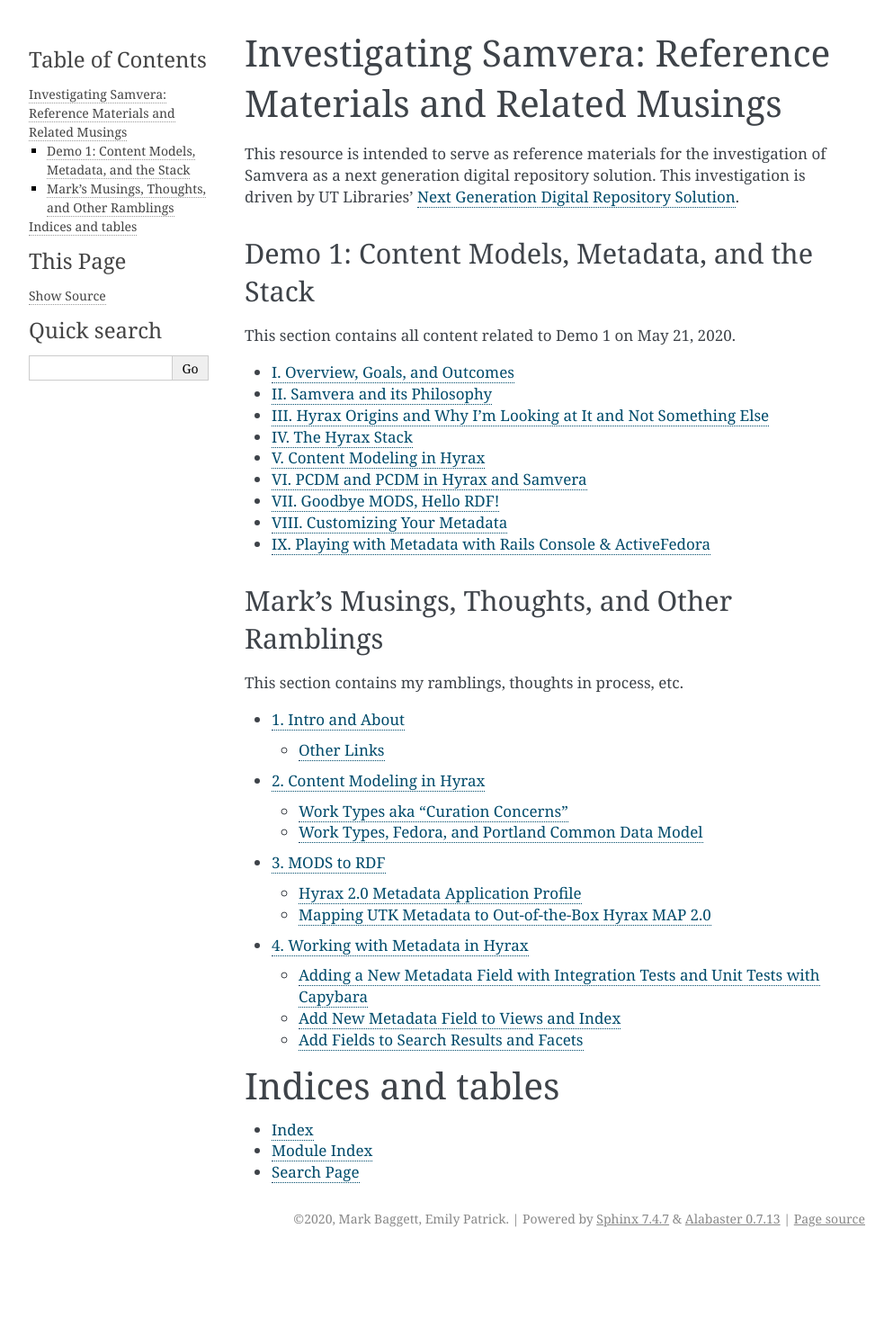
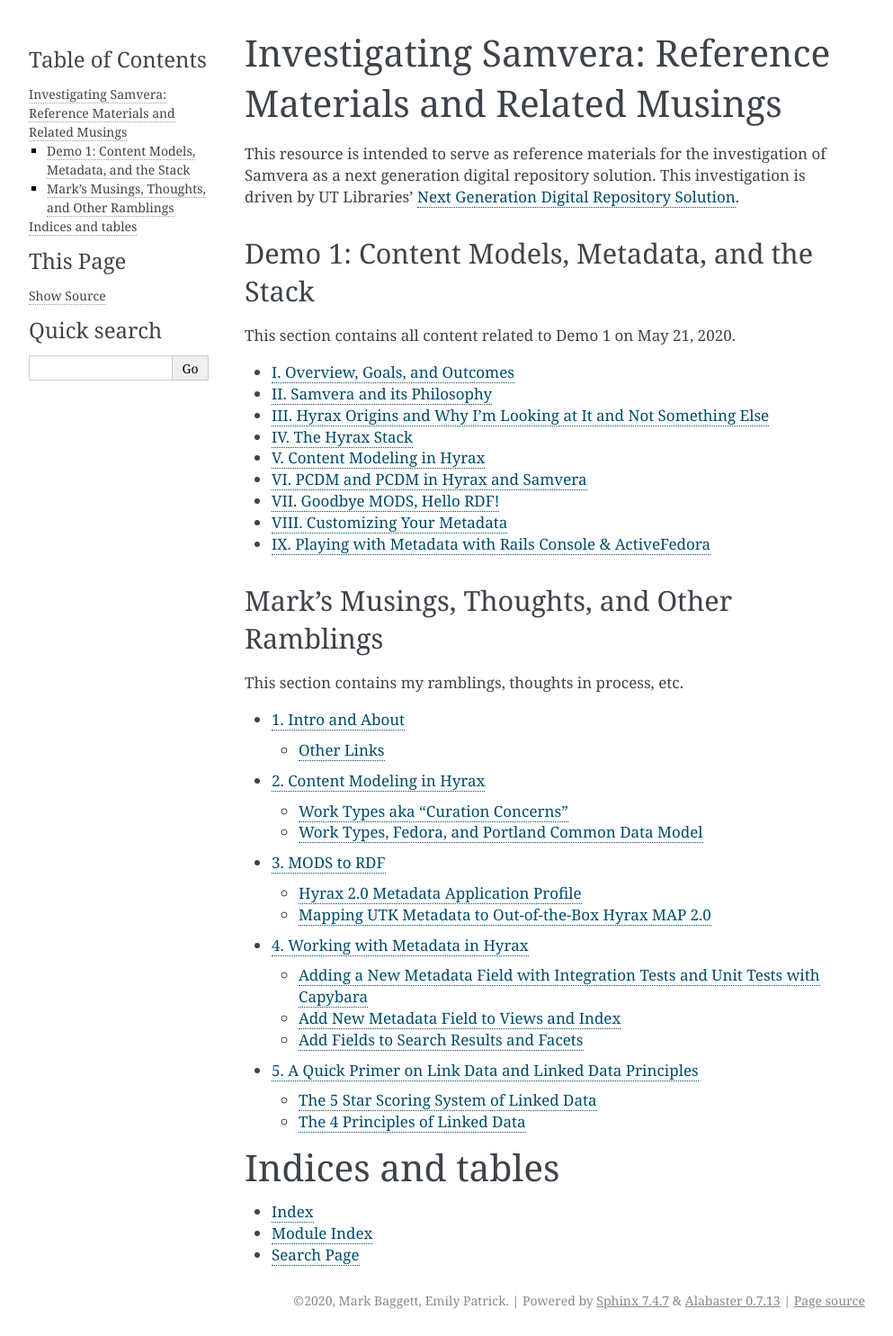
Before and after one commit to markpbaggett/utk_hyrax_review_docs, a Sphinx documentation site: the page built from docs/source/index.rst, in a window 1280 px wide. Shown: the whole page at 90% size, without its empty margins (148-1141 px from the left). Built offline with Sphinx 7.4.7, drawn with Linux system fonts in a browser that asks for light colours; before the commit the page ends 1394 px from its top, so only the background shows below that; part of the change alters nothing that is shown.

Commit message:
Initialize primer on linked data.

```diff
--- a/docs/source/conf.py
+++ b/docs/source/conf.py
@@ -41,7 +41,8 @@ todo_include_todos = True
 # ones.
 extensions = ['sphinx.ext.autodoc',
               'sphinx.ext.doctest',
-              'sphinx.ext.todo'
+              'sphinx.ext.todo',
+              'sphinxemoji.sphinxemoji',
 ]
 
 # Add any paths that contain templates here, relative to this directory.
--- /dev/null
+++ b/docs/source/contents/5_linked_data_basics.rst
@@ -0,0 +1,75 @@
+5. A Quick Primer on Link Data and Linked Data Principles
+=========================================================
+
+Linked data attempts to provide a universal way to read and reuse data on the Web. To do this, linking to the files the
+data comes in is not enough.  Instead, you want data that you link to and that data to link to related data.  This helps
+foster reuse of data between websits.
+
+The 5 Star Scoring System of Linked Data
+----------------------------------------
+
+There is a five scoring system for defining the quality of linked data.  It is:
+
+|:star2:| Data is available on the Web, in whatever format (for example, a TIFF of a scanned image)
+
+|:star2:| |:star2:| Data is available as machine-readable structured data (for example, a Microsoft Excel spreadsheet)
+
+|:star2:| |:star2:| |:star2:| Data is available in a non-proprietary format (for example, a CSV, a TSV, or and XML file)
+
+|:star2:| |:star2:| |:star2:| |:star2:| Data is published using open data standards from the World Wide Web Consortium.
+
+|:star2:| |:star2:| |:star2:| |:star2:| |:star2:| All of the above apply, plus links to other people's data.
+
+This 5-star system is cumulative; each succeeding star presumes that your data meets the criteria from all proceeding
+stars.
+
+The W3C often paraphrases the 5 star ( |:star2:| ) system as:
+
+|:star2:| On the web
+
+|:star2:| |:star2:| Machine-readable data
+
+|:star2:| |:star2:| |:star2:| Non-proprietary format
+
+|:star2:| |:star2:| |:star2:| |:star2:| RDF standards
+
+|:star2:| |:star2:| |:star2:| |:star2:| |:star2:| Linked RDF
+
+Resource description framework (RDF) is used for the best quality linked data.
+
+The primary purpose of linked data is to allow data to be combined with other Linked Data to form new knowledge.
+
+The 4 Principles of Linked Data
+-------------------------------
+
+Linked Data and RDF are not the same thing.  While Linked Data uses RDF, it is separate from RDF because of Tim
+Berners-Lee's `4 Principles of Linked Data <https://en.wikipedia.org/wiki/Linked_data#Principles>`_:
+
+1. Use URIs as names for things
+2. Use HTTP URIs so that people can look up those names
+3. When someone looks up a URI, provide useful information, using the standards (RDF*, SPARQL).
+4. Include links to other URIS, so people can discover more things.
+
+=========================================
+Principle 1: Use URIs as names for things
+=========================================
+
+If you can't identify something, you can't talk about it.  The first principle states you should use a URI to identify
+something. A thing can be virtually anyting (a file, a digital object, a person, a photographer, a dog, a subject), but
+the thing should be described by a URI.
+
+=================================================================
+Principle 2: Use HTTP URIs so that people can look up those names
+=================================================================
+
+A URI doesn't have to be a web URI.  It could be a file URI like file:///home/mark/my_file or an ISBN like
+isbn:0140437428.  The problem here is that if you do either of these, you can't look them up on the web.  This principle
+ensures that you can resolve data by using HTTP.
+
+=====================================================================
+Principle 3:  When someone looks up a URI, provide useful information
+=====================================================================
+
+========================================
+Principle 4: Include links to other URIs
+========================================
```
Also changed, not shown: 2 other files.
